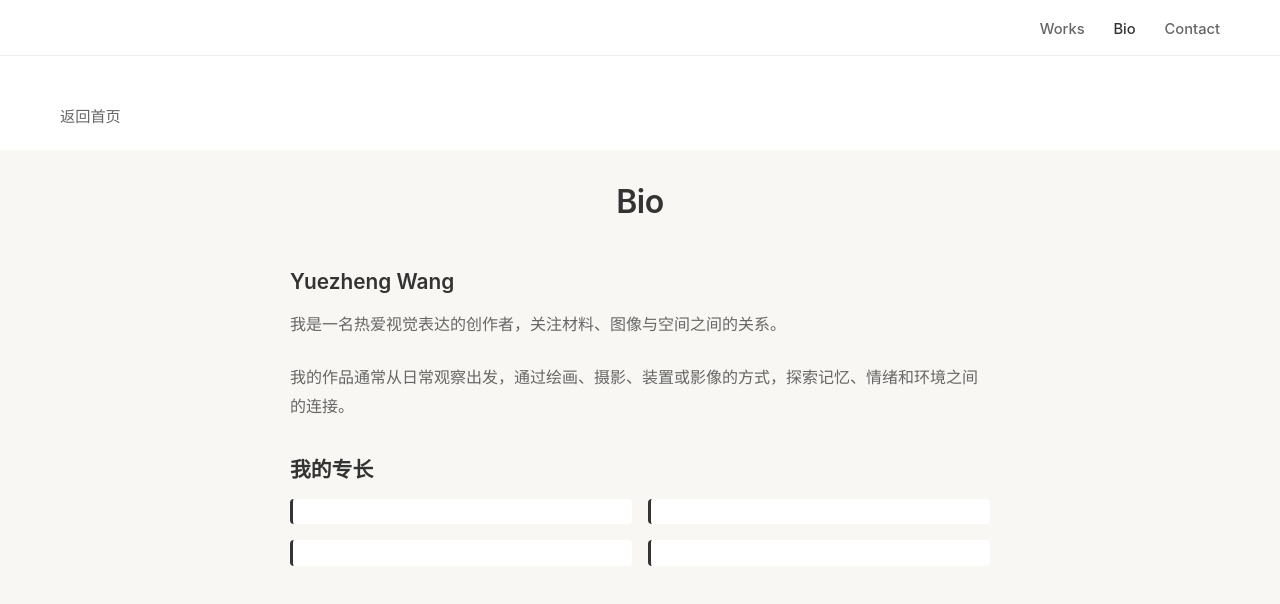
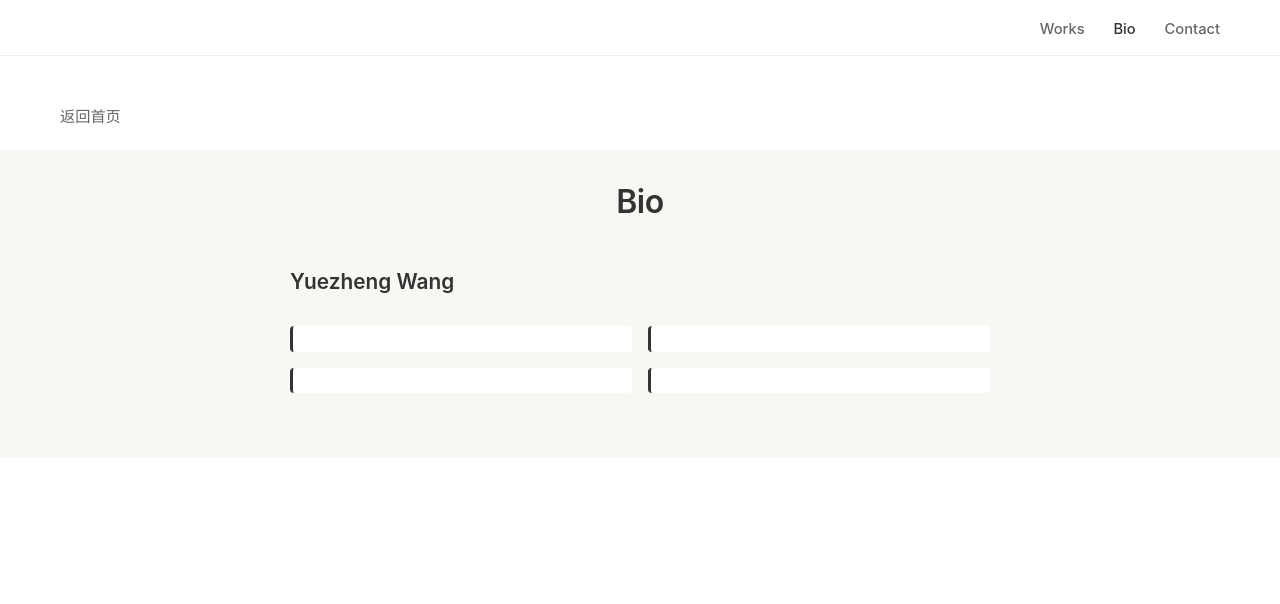
Before and after one commit to RobertW1028/Portfolio, a React (Vite) app: page /about in a window 1280 px wide. Shown: the top 604 px of the page. Built offline with nearby package versions, Linux system fonts and the light colour scheme.

Commit message:
Update siteContent.js

```diff
--- a/src/data/siteContent.js
+++ b/src/data/siteContent.js
@@ -20,10 +20,10 @@ export const siteContent = {
   about: {
     heading: 'Yuezheng Wang',
     paragraphs: [
-      '我是一名热爱视觉表达的创作者，关注材料、图像与空间之间的关系。',
-      '我的作品通常从日常观察出发，通过绘画、摄影、装置或影像的方式，探索记忆、情绪和环境之间的连接。',
+      '',
+      '',
     ],
-    skillsTitle: '我的专长',
+    skillsTitle: '',
     skills: ['', '', '', ''],
   },
 
```
